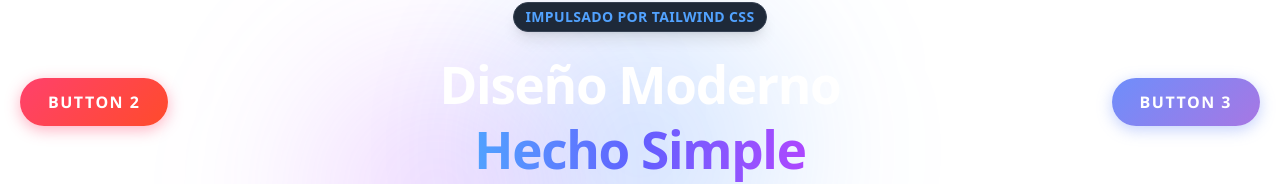
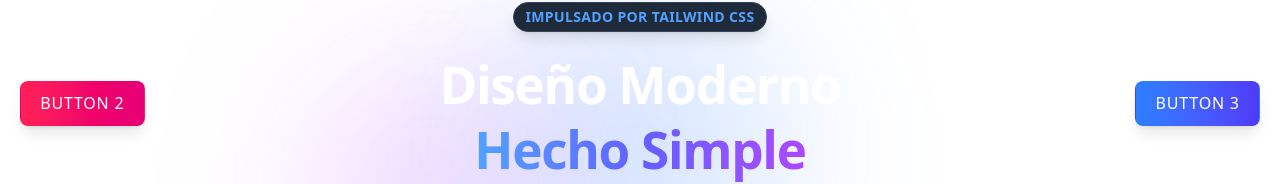
Before and after one commit to yazbg/React, a React (Vite) app: page / in a window 1280 px wide. Shown: the part 654-838 px from the top of the page. Built offline with nearby package versions, Linux system fonts and the light colour scheme.

Commit message:
Boton con efectos como Hover Glow, Active y Transiciones fluidas.

```diff
--- a/src/components/Button.jsx
+++ b/src/components/Button.jsx
@@ -1,42 +1,27 @@
-import styled from "styled-components";
+const Button = ({ children, blue, onClick }) => {
+    // Definimos las clases base que comparten ambos botones
+    const baseClasses = "relative inline-flex items-center justify-center px-8 py-3.5 text-base font-bold text-white uppercase tracking-wider rounded-full overflow-hidden transition-all duration-300 transform hover:-translate-y-1 active:translate-y-0.5 focus:outline-none focus:ring-4 focus:ring-offset-2 focus:ring-offset-gray-900 shadow-lg";
 
-const StyledButton = styled.button`
-    /* Gradientes llamativos dependiento del prop 'blue' */
-    background: ${props => props.blue
-        ? "linear-gradient(135deg, #6e8efb, #a777e3)"
-        : "linear-gradient(135deg, #ff416c, #ff4b2b)"};
-    color: white;
-    padding: 12px 28px;
-    font-size: 16px;
-    font-weight: bold;
-    font-family: 'Segoe UI', Tahoma, Geneva, Verdana, sans-serif;
-    border: none;
-    border-radius: 50px; /* Bordes redondeados más pronunciados */
-    cursor: pointer;
-    box-shadow: 0 4px 15px ${props => props.blue ? "rgba(110, 142, 251, 0.4)" : "rgba(255, 65, 108, 0.4)"};
-    transition: all 0.3s ease; /* Transición suave para todos los efectos */
-    text-transform: uppercase;
-    letter-spacing: 1.5px;
-    position: relative;
-    overflow: hidden;
+    // Definimos las clases específicas para el gradiente azul
+    const blueClasses = "bg-gradient-to-r from-blue-500 to-indigo-600 hover:from-blue-400 hover:to-indigo-500 hover:shadow-blue-500/50 focus:ring-blue-500";
 
-    /* Efecto al pasar el mouse (hover) */
-    &:hover {
-        transform: translateY(-3px); /* Se levanta un poco */
-        box-shadow: 0 8px 25px ${props => props.blue ? "rgba(110, 142, 251, 0.6)" : "rgba(255, 65, 108, 0.6)"};
-        filter: brightness(1.1); /* Lo hace un poco más brillante */
-    }
+    // Definimos las clases específicas para el gradiente rojo/rosa
+    const redClasses = "bg-gradient-to-r from-rose-500 to-pink-600 hover:from-rose-400 hover:to-pink-500 hover:shadow-rose-500/50 focus:ring-rose-500";
 
-    /* Efecto al hacer clic (active) */
-    &:active {
-        transform: translateY(1px); /* Se hunde un poco al hacer clic */
-        box-shadow: 0 2px 10px ${props => props.blue ? "rgba(110, 142, 251, 0.3)" : "rgba(255, 65, 108, 0.3)"};
-    }
-`;
+    return (
+        <button
+            type="button"
+            className={`${baseClasses} ${blue ? blueClasses : redClasses} group`}
+            onClick={onClick}
+        >
+            {/* Elemento decorativo: Brillo al pasar el mouse por encima */}
+            <span className="absolute w-0 h-0 transition-all duration-500 ease-out bg-white rounded-full group-hover:w-56 group-hover:h-56 opacity-10"></span>
 
-const Button = ({ children, blue }) => {
-    return (
-        <StyledButton blue={blue}>{children}</StyledButton>
+            {/* Texto del botón (se mantiene encima de los decorativos usando relative) */}
+            <span className="relative z-10 flex items-center gap-2">
+                {children}
+            </span>
+        </button>
     );
 };
 
```
